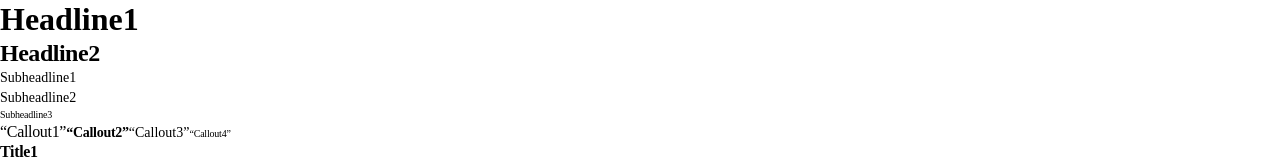
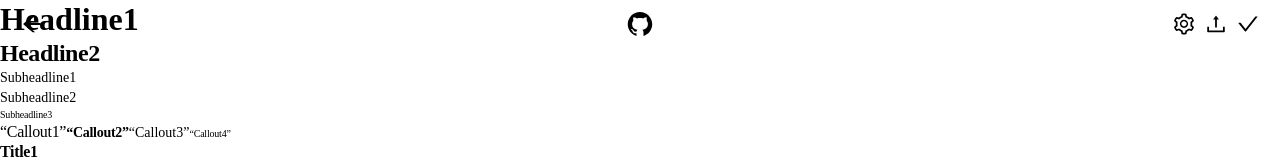
Before and after one commit to skrgus6269/ootd.zip, a Next.js app: page /name in a window 1280 px wide. Shown: the top 160 px of the page. Built offline with nearby package versions, Linux system fonts and the light colour scheme; no server answers.

Commit message:
feat: add Appbar component (#23) 앱 바 컴포넌트 구현

```diff
--- /dev/null
+++ b/components/Appbar/index.tsx
@@ -0,0 +1,17 @@
+import { Layout, AppbarLeft, AppbarMiddle, AppbarRight } from './style';
+
+interface AppbarPoprs {
+  leftProps: React.ReactElement;
+  middleProps: React.ReactElement;
+  rightProps: React.ReactElement;
+}
+
+export default function Appbar(props: AppbarPoprs) {
+  return (
+    <Layout>
+      <AppbarLeft>{props.leftProps}</AppbarLeft>
+      <AppbarMiddle>{props.middleProps}</AppbarMiddle>
+      <AppbarRight>{props.rightProps}</AppbarRight>
+    </Layout>
+  );
+}
--- /dev/null
+++ b/components/Appbar/style.tsx
@@ -0,0 +1,54 @@
+import styled from 'styled-components';
+
+//앱바 전체 레이아웃
+const Layout = styled.div`
+  height: 48px;
+  //아래 2속성: 정렬을 위함
+  display: flex;
+  justify-content: space-between;
+  //아래 3속성: 상단 고정을 위함
+  position: absolute;
+  top: 0;
+  width: 100%;
+`;
+
+//앱바의 왼쪽 영역
+const AppbarLeft = styled.div`
+  padding: 0 0 0 20px;
+  /*아래 6속성: 정렬을 위함 */
+  width: 40%;
+  height: 100%;
+  display: flex;
+  justify-content: left;
+  align-items: center;
+  gap: 8px;
+
+  //아이콘 크기
+  svg {
+    width: 24px;
+    height: 24px;
+  }
+`;
+
+//앱바의 가운데 영역
+const AppbarMiddle = styled.div`
+  //아래 3속성: 정렬을 위함
+  height: 100%;
+  display: flex;
+  align-items: center;
+
+  //아이콘 크기
+  svg {
+    width: 28px;
+    height: 28px;
+  }
+`;
+
+//앱바의 오른쪽 영역
+const AppbarRight = styled(AppbarLeft)`
+  padding: 0 20px 0 0;
+  //우측 정렬
+  justify-content: right;
+`;
+
+export { Layout, AppbarLeft, AppbarMiddle, AppbarRight };
--- a/pages/name.tsx
+++ b/pages/name.tsx
@@ -18,9 +18,17 @@ import {
   Label2,
 } from '@/components/UI';
 
+import Appbar from '@/components/Appbar';
 import { useSNSLogin } from '@/hooks/useSNSLogin';
 import { FC } from 'react';
 import { AppLayoutProps } from '../AppLayout';
+import {
+  AiOutlineArrowLeft,
+  AiOutlineCheck,
+  AiOutlineUpload,
+  AiOutlineSetting,
+  AiFillGithub,
+} from 'react-icons/ai';
 
 interface ComponentWithLayout extends FC {
   Layout?: FC<AppLayoutProps>;
@@ -35,6 +43,21 @@ const Name: ComponentWithLayout = () => {
 
   return (
     <div>
+      <Appbar
+        leftProps={
+          <>
+            <AiOutlineArrowLeft />
+          </>
+        }
+        middleProps={<AiFillGithub />}
+        rightProps={
+          <>
+            <AiOutlineSetting />
+            <AiOutlineUpload />
+            <AiOutlineCheck />
+          </>
+        }
+      />
       <Headline1>Headline1</Headline1>
       <Headline2>Headline2</Headline2>
       <Subheadline1>Subheadline1</Subheadline1>
```
